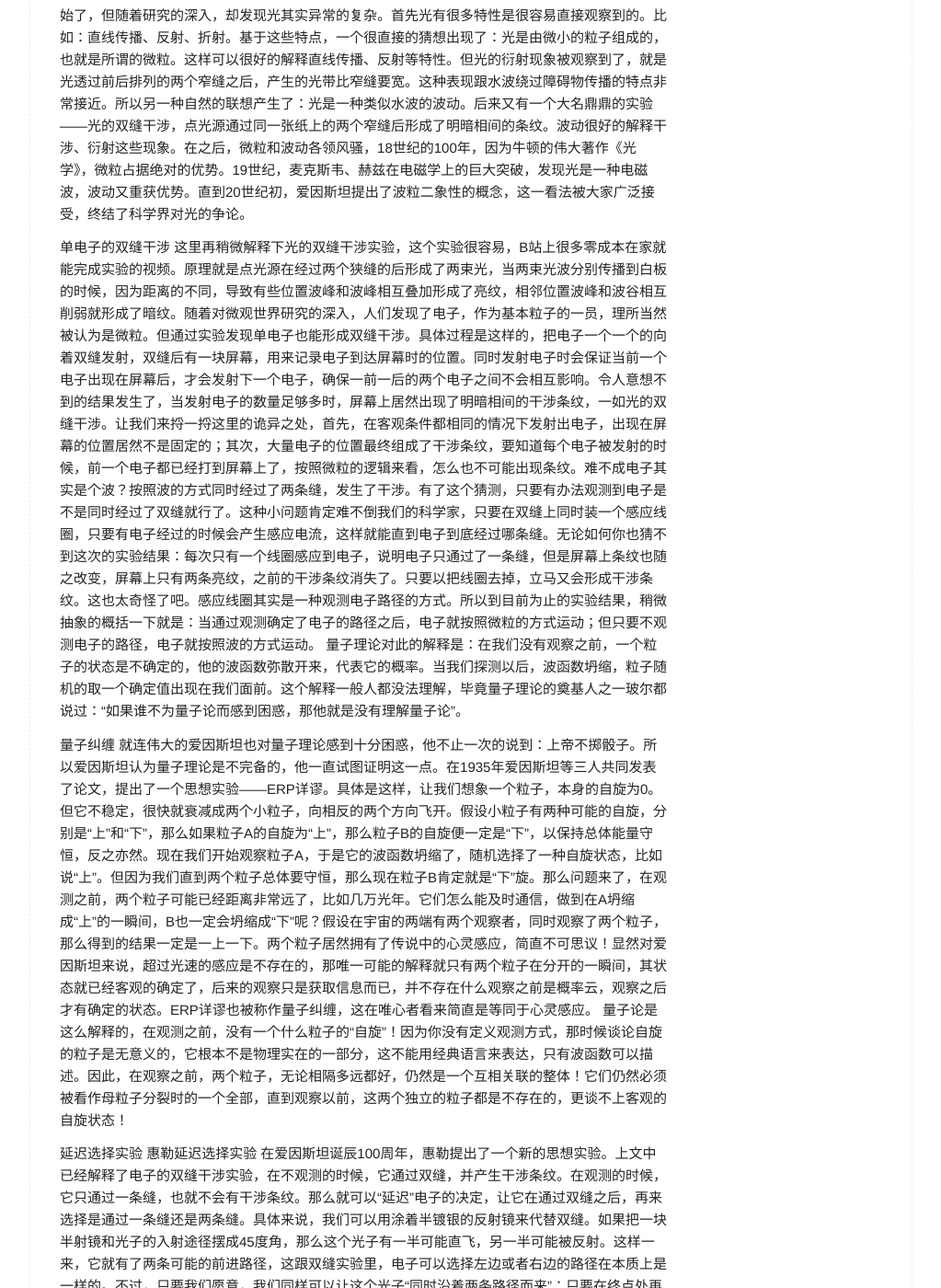
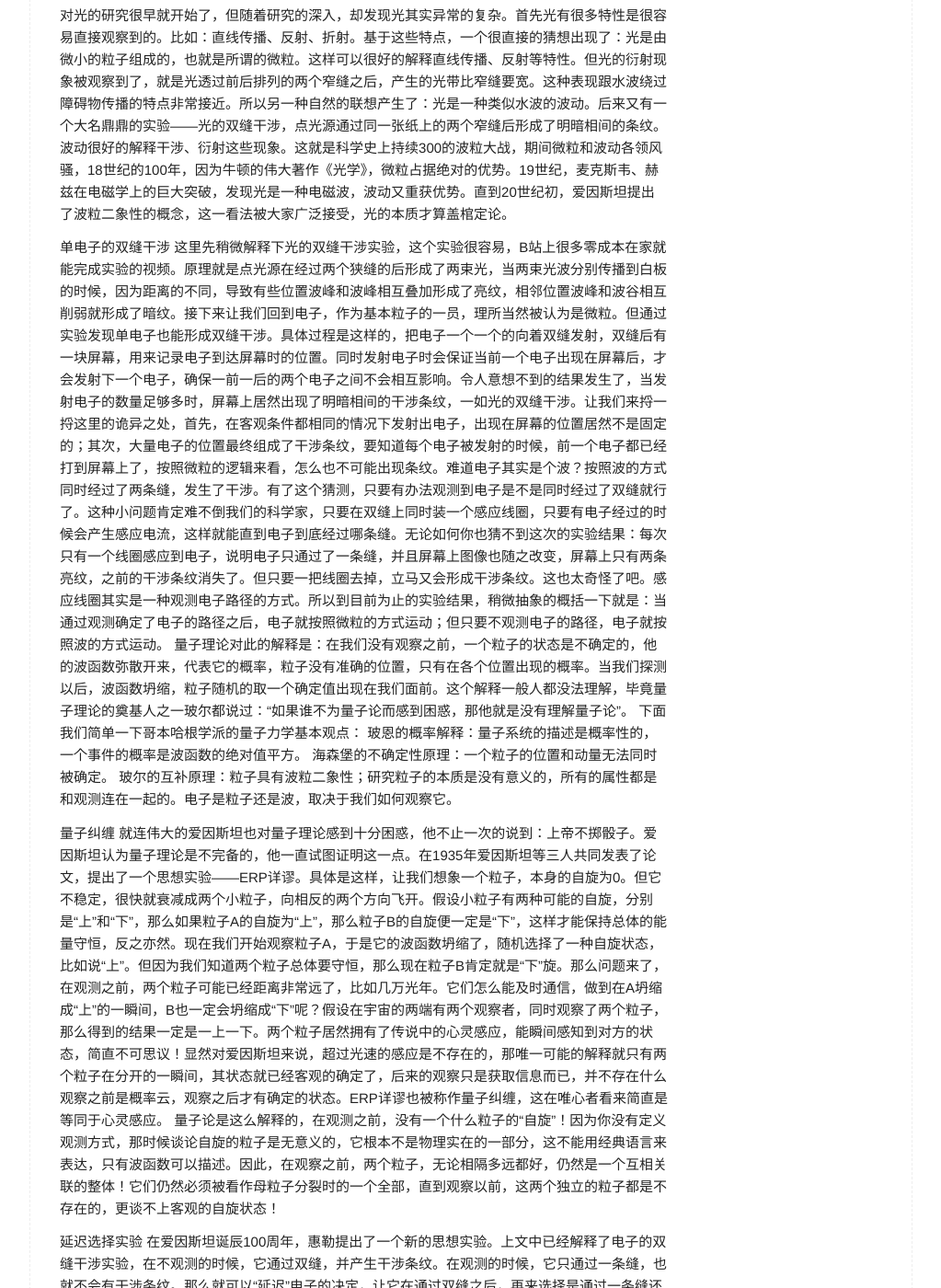
Before and after one commit to BryceHQ/brycehq.github.io, a Jekyll site: the page built from _posts/2023-8-17-cat.md, in a window 1280 px wide and 1400 px high, scrolled down 486 px. Shown: the whole window at 92% size, without its empty margins (128-1151 px from the left). Built offline with Jekyll 4.4.1, drawn with Linux system fonts in a browser that asks for light colours; some of the changed text lies outside the part shown.

Commit message:
feat: 完成薛定谔的猫

```diff
--- a/_posts/2023-8-17-cat.md
+++ b/_posts/2023-8-17-cat.md
@@ -9,23 +9,28 @@
 在具体解释这个词之前，先抛一个简单的问题：在大家的认识里，物理学是什么？我想可能大多数人脑子里都会飘出来一句话：物理是一门以实验为基础的学科。大致上就是先实验观察，再总结规律，最后提出理论。这个理解本身没有错，但可能大多数人都会跟我有一个理解上的误区，认为实验都是类似于比萨斜塔上丢球这种，会在现实世界真实发生的实验。然而实际上是很多物理学中大名鼎鼎的理论都是思想实验，也就是全靠想象。而薛定谔的猫其实就是一个大名鼎鼎的思想实验。这个实验的文字描述其实字数很少，每个字也都很容易理解，但只要合在一起就突出一个令人费解，一如量子论本身。
 
 波动？微粒？
-“神说要有光就有光”，但神没有告诉我们，光到底是什么？这个问题困扰了人类很久。我们每天一睁开眼，在有光的地方就能通过眼睛看到东西。那么一个很自然的问题产生了，为什么眼睛能看到东西？最开始人们猜测，光是人眼发出的一种东西，因为眼睛睁开能看到，闭上就无法看到了。当然，生活在现代的我们都知道，人眼成像的原理是物体表面对光的反射，但关于光的成像原理大概是在一千年前才被准确的提出，可见这个看似简单的问题困扰了人类多么久。所以人类对光的研究很早就开始了，但随着研究的深入，却发现光其实异常的复杂。首先光有很多特性是很容易直接观察到的。比如：直线传播、反射、折射。基于这些特点，一个很直接的猜想出现了：光是由微小的粒子组成的，也就是所谓的微粒。这样可以很好的解释直线传播、反射等特性。但光的衍射现象被观察到了，就是光透过前后排列的两个窄缝之后，产生的光带比窄缝要宽。这种表现跟水波绕过障碍物传播的特点非常接近。所以另一种自然的联想产生了：光是一种类似水波的波动。后来又有一个大名鼎鼎的实验——光的双缝干涉，点光源通过同一张纸上的两个窄缝后形成了明暗相间的条纹。波动很好的解释干涉、衍射这些现象。在之后，微粒和波动各领风骚，18世纪的100年，因为牛顿的伟大著作《光学》，微粒占据绝对的优势。19世纪，麦克斯韦、赫兹在电磁学上的巨大突破，发现光是一种电磁波，波动又重获优势。直到20世纪初，爱因斯坦提出了波粒二象性的概念，这一看法被大家广泛接受，终结了科学界对光的争论。
+整件事要先从光说起，“神说要有光就有光”，但神没有告诉我们，光到底是什么？这个问题困扰了人类很久。我们每天一睁开眼，在有光的地方就能通过眼睛看到东西。那么一个很自然的问题产生了，为什么眼睛能看到东西？最开始人们猜测，光是人眼发出的一种东西，因为眼睛睁开能看到，闭上就无法看到了。当然，生活在现代的我们都知道，人眼成像的原理是物体表面对光的反射，但关于光的成像原理大概是在一千年前才被准确的提出，可见这个看似简单的问题困扰了人类多么久。所以人类对光的研究很早就开始了，但随着研究的深入，却发现光其实异常的复杂。首先光有很多特性是很容易直接观察到的。比如：直线传播、反射、折射。基于这些特点，一个很直接的猜想出现了：光是由微小的粒子组成的，也就是所谓的微粒。这样可以很好的解释直线传播、反射等特性。但光的衍射现象被观察到了，就是光透过前后排列的两个窄缝之后，产生的光带比窄缝要宽。这种表现跟水波绕过障碍物传播的特点非常接近。所以另一种自然的联想产生了：光是一种类似水波的波动。后来又有一个大名鼎鼎的实验——光的双缝干涉，点光源通过同一张纸上的两个窄缝后形成了明暗相间的条纹。波动很好的解释干涉、衍射这些现象。这就是科学史上持续300的波粒大战，期间微粒和波动各领风骚，18世纪的100年，因为牛顿的伟大著作《光学》，微粒占据绝对的优势。19世纪，麦克斯韦、赫兹在电磁学上的巨大突破，发现光是一种电磁波，波动又重获优势。直到20世纪初，爱因斯坦提出了波粒二象性的概念，这一看法被大家广泛接受，光的本质才算盖棺定论。
 
 单电子的双缝干涉
-这里再稍微解释下光的双缝干涉实验，这个实验很容易，B站上很多零成本在家就能完成实验的视频。原理就是点光源在经过两个狭缝的后形成了两束光，当两束光波分别传播到白板的时候，因为距离的不同，导致有些位置波峰和波峰相互叠加形成了亮纹，相邻位置波峰和波谷相互削弱就形成了暗纹。随着对微观世界研究的深入，人们发现了电子，作为基本粒子的一员，理所当然被认为是微粒。但通过实验发现单电子也能形成双缝干涉。具体过程是这样的，把电子一个一个的向着双缝发射，双缝后有一块屏幕，用来记录电子到达屏幕时的位置。同时发射电子时会保证当前一个电子出现在屏幕后，才会发射下一个电子，确保一前一后的两个电子之间不会相互影响。令人意想不到的结果发生了，当发射电子的数量足够多时，屏幕上居然出现了明暗相间的干涉条纹，一如光的双缝干涉。让我们来捋一捋这里的诡异之处，首先，在客观条件都相同的情况下发射出电子，出现在屏幕的位置居然不是固定的；其次，大量电子的位置最终组成了干涉条纹，要知道每个电子被发射的时候，前一个电子都已经打到屏幕上了，按照微粒的逻辑来看，怎么也不可能出现条纹。难不成电子其实是个波？按照波的方式同时经过了两条缝，发生了干涉。有了这个猜测，只要有办法观测到电子是不是同时经过了双缝就行了。这种小问题肯定难不倒我们的科学家，只要在双缝上同时装一个感应线圈，只要有电子经过的时候会产生感应电流，这样就能直到电子到底经过哪条缝。无论如何你也猜不到这次的实验结果：每次只有一个线圈感应到电子，说明电子只通过了一条缝，但是屏幕上条纹也随之改变，屏幕上只有两条亮纹，之前的干涉条纹消失了。只要以把线圈去掉，立马又会形成干涉条纹。这也太奇怪了吧。感应线圈其实是一种观测电子路径的方式。所以到目前为止的实验结果，稍微抽象的概括一下就是：当通过观测确定了电子的路径之后，电子就按照微粒的方式运动；但只要不观测电子的路径，电子就按照波的方式运动。
-量子理论对此的解释是：在我们没有观察之前，一个粒子的状态是不确定的，他的波函数弥散开来，代表它的概率。当我们探测以后，波函数坍缩，粒子随机的取一个确定值出现在我们面前。这个解释一般人都没法理解，毕竟量子理论的奠基人之一玻尔都说过：“如果谁不为量子论而感到困惑，那他就是没有理解量子论”。
+这里先稍微解释下光的双缝干涉实验，这个实验很容易，B站上很多零成本在家就能完成实验的视频。原理就是点光源在经过两个狭缝的后形成了两束光，当两束光波分别传播到白板的时候，因为距离的不同，导致有些位置波峰和波峰相互叠加形成了亮纹，相邻位置波峰和波谷相互削弱就形成了暗纹。接下来让我们回到电子，作为基本粒子的一员，理所当然被认为是微粒。但通过实验发现单电子也能形成双缝干涉。具体过程是这样的，把电子一个一个的向着双缝发射，双缝后有一块屏幕，用来记录电子到达屏幕时的位置。同时发射电子时会保证当前一个电子出现在屏幕后，才会发射下一个电子，确保一前一后的两个电子之间不会相互影响。令人意想不到的结果发生了，当发射电子的数量足够多时，屏幕上居然出现了明暗相间的干涉条纹，一如光的双缝干涉。让我们来捋一捋这里的诡异之处，首先，在客观条件都相同的情况下发射出电子，出现在屏幕的位置居然不是固定的；其次，大量电子的位置最终组成了干涉条纹，要知道每个电子被发射的时候，前一个电子都已经打到屏幕上了，按照微粒的逻辑来看，怎么也不可能出现条纹。难道电子其实是个波？按照波的方式同时经过了两条缝，发生了干涉。有了这个猜测，只要有办法观测到电子是不是同时经过了双缝就行了。这种小问题肯定难不倒我们的科学家，只要在双缝上同时装一个感应线圈，只要有电子经过的时候会产生感应电流，这样就能直到电子到底经过哪条缝。无论如何你也猜不到这次的实验结果：每次只有一个线圈感应到电子，说明电子只通过了一条缝，并且屏幕上图像也随之改变，屏幕上只有两条亮纹，之前的干涉条纹消失了。但只要一把线圈去掉，立马又会形成干涉条纹。这也太奇怪了吧。感应线圈其实是一种观测电子路径的方式。所以到目前为止的实验结果，稍微抽象的概括一下就是：当通过观测确定了电子的路径之后，电子就按照微粒的方式运动；但只要不观测电子的路径，电子就按照波的方式运动。
+量子理论对此的解释是：在我们没有观察之前，一个粒子的状态是不确定的，他的波函数弥散开来，代表它的概率，粒子没有准确的位置，只有在各个位置出现的概率。当我们探测以后，波函数坍缩，粒子随机的取一个确定值出现在我们面前。这个解释一般人都没法理解，毕竟量子理论的奠基人之一玻尔都说过：“如果谁不为量子论而感到困惑，那他就是没有理解量子论”。
+下面我们简单一下哥本哈根学派的量子力学基本观点：
+玻恩的概率解释：量子系统的描述是概率性的，一个事件的概率是波函数的绝对值平方。
+海森堡的不确定性原理：一个粒子的位置和动量无法同时被确定。
+玻尔的互补原理：粒子具有波粒二象性；研究粒子的本质是没有意义的，所有的属性都是和观测连在一起的。电子是粒子还是波，取决于我们如何观察它。
 
 量子纠缠
-就连伟大的爱因斯坦也对量子理论感到十分困惑，他不止一次的说到：上帝不掷骰子。所以爱因斯坦认为量子理论是不完备的，他一直试图证明这一点。在1935年爱因斯坦等三人共同发表了论文，提出了一个思想实验——ERP详谬。具体是这样，让我们想象一个粒子，本身的自旋为0。但它不稳定，很快就衰减成两个小粒子，向相反的两个方向飞开。假设小粒子有两种可能的自旋，分别是“上”和“下”，那么如果粒子A的自旋为“上”，那么粒子B的自旋便一定是“下”，以保持总体能量守恒，反之亦然。现在我们开始观察粒子A，于是它的波函数坍缩了，随机选择了一种自旋状态，比如说“上”。但因为我们直到两个粒子总体要守恒，那么现在粒子B肯定就是“下”旋。那么问题来了，在观测之前，两个粒子可能已经距离非常远了，比如几万光年。它们怎么能及时通信，做到在A坍缩成“上”的一瞬间，B也一定会坍缩成“下”呢？假设在宇宙的两端有两个观察者，同时观察了两个粒子，那么得到的结果一定是一上一下。两个粒子居然拥有了传说中的心灵感应，简直不可思议！显然对爱因斯坦来说，超过光速的感应是不存在的，那唯一可能的解释就只有两个粒子在分开的一瞬间，其状态就已经客观的确定了，后来的观察只是获取信息而已，并不存在什么观察之前是概率云，观察之后才有确定的状态。ERP详谬也被称作量子纠缠，这在唯心者看来简直是等同于心灵感应。
+就连伟大的爱因斯坦也对量子理论感到十分困惑，他不止一次的说到：上帝不掷骰子。爱因斯坦认为量子理论是不完备的，他一直试图证明这一点。在1935年爱因斯坦等三人共同发表了论文，提出了一个思想实验——ERP详谬。具体是这样，让我们想象一个粒子，本身的自旋为0。但它不稳定，很快就衰减成两个小粒子，向相反的两个方向飞开。假设小粒子有两种可能的自旋，分别是“上”和“下”，那么如果粒子A的自旋为“上”，那么粒子B的自旋便一定是“下”，这样才能保持总体的能量守恒，反之亦然。现在我们开始观察粒子A，于是它的波函数坍缩了，随机选择了一种自旋状态，比如说“上”。但因为我们知道两个粒子总体要守恒，那么现在粒子B肯定就是“下”旋。那么问题来了，在观测之前，两个粒子可能已经距离非常远了，比如几万光年。它们怎么能及时通信，做到在A坍缩成“上”的一瞬间，B也一定会坍缩成“下”呢？假设在宇宙的两端有两个观察者，同时观察了两个粒子，那么得到的结果一定是一上一下。两个粒子居然拥有了传说中的心灵感应，能瞬间感知到对方的状态，简直不可思议！显然对爱因斯坦来说，超过光速的感应是不存在的，那唯一可能的解释就只有两个粒子在分开的一瞬间，其状态就已经客观的确定了，后来的观察只是获取信息而已，并不存在什么观察之前是概率云，观察之后才有确定的状态。ERP详谬也被称作量子纠缠，这在唯心者看来简直是等同于心灵感应。
 量子论是这么解释的，在观测之前，没有一个什么粒子的“自旋”！因为你没有定义观测方式，那时候谈论自旋的粒子是无意义的，它根本不是物理实在的一部分，这不能用经典语言来表达，只有波函数可以描述。因此，在观察之前，两个粒子，无论相隔多远都好，仍然是一个互相关联的整体！它们仍然必须被看作母粒子分裂时的一个全部，直到观察以前，这两个独立的粒子都是不存在的，更谈不上客观的自旋状态！
 
 延迟选择实验
-惠勒延迟选择实验
 在爱因斯坦诞辰100周年，惠勒提出了一个新的思想实验。上文中已经解释了电子的双缝干涉实验，在不观测的时候，它通过双缝，并产生干涉条纹。在观测的时候，它只通过一条缝，也就不会有干涉条纹。那么就可以“延迟”电子的决定，让它在通过双缝之后，再来选择是通过一条缝还是两条缝。具体来说，我们可以用涂着半镀银的反射镜来代替双缝。如果把一块半射镜和光子的入射途径摆成45度角，那么这个光子有一半可能直飞，另一半可能被反射。这样一来，它就有了两条可能的前进路径，这跟双缝实验里，电子可以选择左边或者右边的路径在本质上是一样的。不过，只要我们愿意，我们同样可以让这个光子“同时沿着两条路径而来”：只要在终点处再插入一块同样呈45度角的半镀银反射镜，然后仔细安排位相，我们完全可以让这个光子“自我干涉”，在一个方向上抵消，而只在另一个方向出现。这样做，就好比让电子同时通过两条狭缝而产生干涉图纹，按照量子派的说法，因为发生了干涉，光子必定“同时经过了两条道路”，就像同时通过了双缝一样！
 总而言之，如果我们不在终点处插入半反射镜，光子就沿着某一条道路而来，反之，它就同时经过两条道路。现在的问题是，是不是要在终点处插入反射镜，我们可以在“最后关头”才做出决定，而这时候理论上光子早就通过了第一块反射镜，这个事件已经成了过去。然而，有趣的是，它却必须在快到达终点的时候，根据我们的选择，反过去决定自己当初到底走的是“一条路”还是“两条路”。也就是说，它必须根据“未来”的事件，去选择自己的“过去”应该怎样发生！
-这个思想实验是被真实实验证实了的。
+这个思想实验看起来挺匪夷所思的，但已经被真实实验证实了的。如同上面的 ERP 的详谬，量子理论对延迟选择的解释基本不变，任何一种基本量子现象只在其被记录之后才是一种现象。光子在一开始还是最后才决定自己的“选择”，是没有区别的。因为在量子论中，历史不是确定和实在的，除非它已经被记录下来。
 
-讲到这里，其实薛定谔的猫就是很容易理解的思想实验了。假设有一个放射性原子，何时衰变时完全概率性的，只要不观察，它就处于衰变和不衰变的叠加态中。在假设有一种设计精密的盒子，里面有这个原子和一只猫，只要原子一衰变，就会触发盒子中的毒气，猫就会被毒死。而原子不衰变，那猫就可以活下来。这样一来，基于量子理论的自然推论就是：当没有观察时，这个原子处于衰变和不衰变的叠加态。因为原子状态不确定，那么毒气是否被触发也就不确定，而毒气状态不确定，就导致猫的状态也不确定。只有当我们打开盒子之后，才知道猫到底是死是活。那么在没打开盒子之前，猫是什么状态？唯一的解释就是猫也跟原子一样处于叠加态，一种生与死的叠加态。原子是我们看不见摸不着的，你要说它处于什么叠加态，我也不好反驳你。但猫？生与死的叠加态？？
-这个实验把量子效应放大到了我们的日常世界，同时也放大了量子理论与宏观世界冲突。基于这种思路甚至后来衍生出一个论调：当我们不观察时，月亮是不存在的。我们或许可以稀里糊涂的接受量子叠加态，但月亮的存在与否居然与观察有关？这还是严肃的科学吗？
+讲到这里，其实薛定谔的猫就是很容易理解的思想实验了。假设有一个放射性原子，何时衰变时完全概率性的，只要不观察，它就处于衰变和不衰变的叠加态中。在假设有一种设计精密的盒子，里面有这个原子和一只猫，只要原子一衰变，就会触发盒子中的毒气，猫就会被毒死。而原子不衰变，那猫就可以活下来。这样一来，基于量子理论的自然推论就是：当没有观察时，这个原子处于衰变和不衰变的叠加态。因为原子状态不确定，那么毒气是否被触发也就不确定，而毒气状态不确定，就导致猫的状态也不确定。只有当我们打开盒子之后，才知道猫到底是死是活。那么在没打开盒子之前，猫是什么状态？唯一的解释就是猫也跟原子一样处于叠加态，一种生与死的叠加态。原子是我们看不见摸不着的，你要说它处于什么叠加态，我也不好反驳你。但猫？生与死的叠加态？
+薛定谔的猫之所以如此著名，是因为它把量子效应放大到了我们的日常世界，同时也放大了量子理论与宏观世界冲突。基于这种思路甚至后来衍生出一个论调：当我们不观察时，月亮是不存在的。我们或许可以稀里糊涂的接受量子叠加态，但月亮的存在与否居然与观察有关？这还是严肃的科学吗？
 
-量子理论在当前世界的应用
+尽管量子理论是如此的让人困惑，但在解决实际问题的时候却非常有效，极大的改变了我们今天的生活。随便举几个例子：晶体管、激光、核磁共振，这些技术的出现都跟量子理论有着密不可分的关系。
+
+> 本文的内容很大程度参考了《上帝掷色子吗？：量子物理史话》，原书更加精彩，推荐阅读。
```
